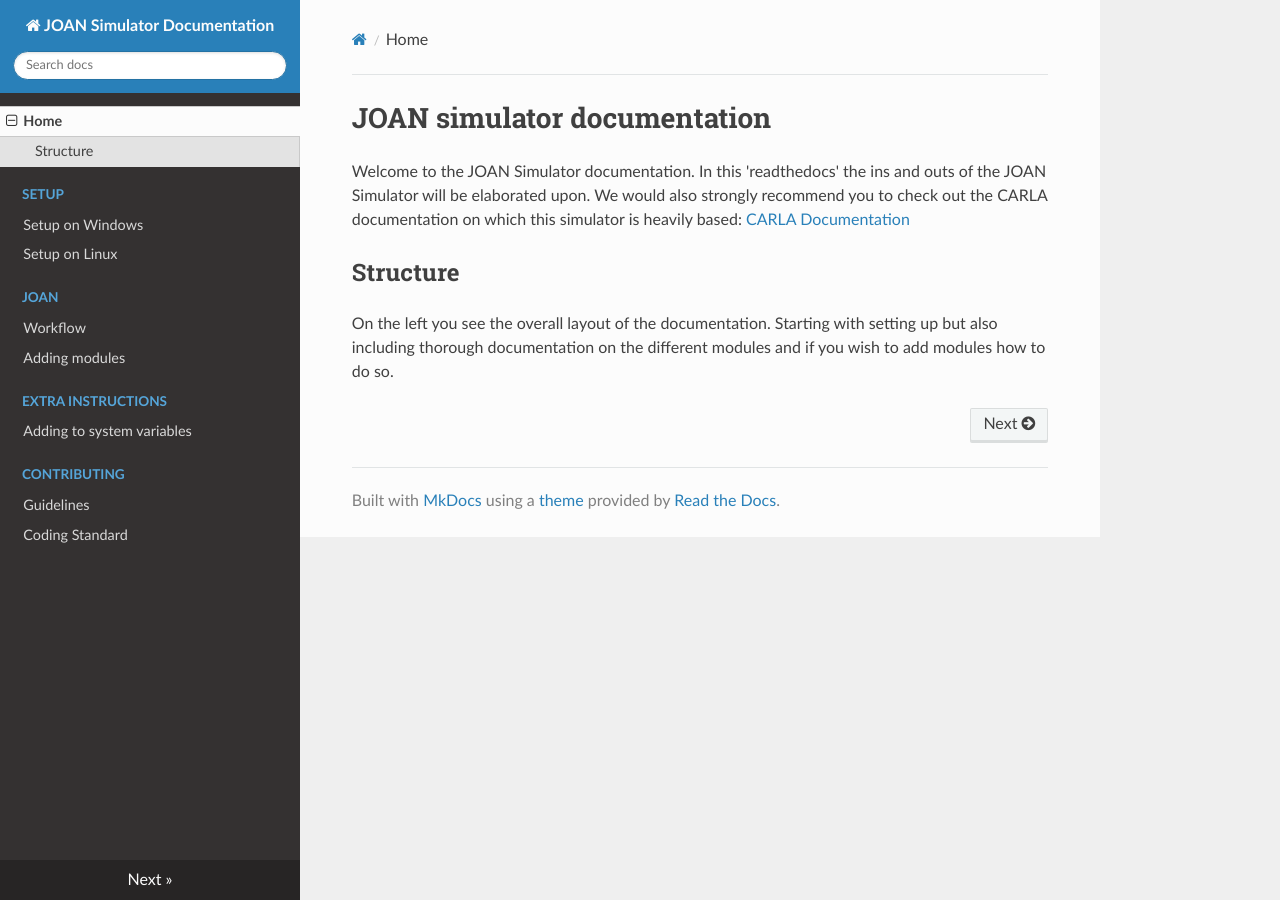
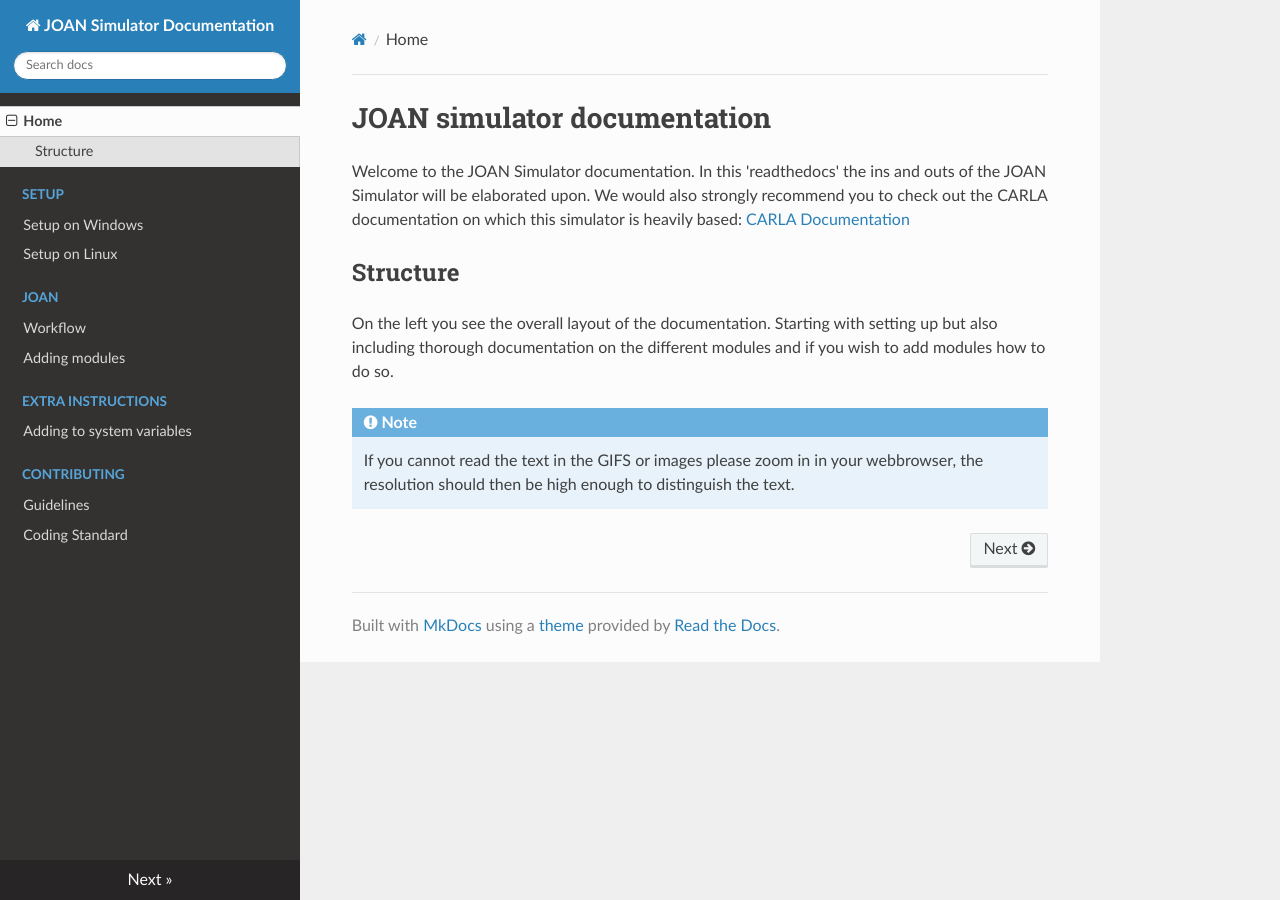
Before and after one commit to tud-hri/joan, an MkDocs documentation site: the page built from docs/index.md, in a window 1280 px wide. Built offline with MkDocs 1.6.1, drawn with Linux system fonts in a browser that asks for light colours; nearby versions of some CDN libraries.

Commit message:
added zooming comment

```diff
--- a/docs/index.md
+++ b/docs/index.md
@@ -5,3 +5,6 @@ Welcome to the JOAN Simulator documentation. In this 'readthedocs' the ins and o
 
 ## Structure
 On the left you see the overall layout of the documentation. Starting with setting up but also including thorough documentation on the different modules and if you wish to add modules how to do so.
+
+!!! Note
+    If you cannot read the text in the GIFS or images please zoom in in your webbrowser, the resolution should then be high enough to distinguish the text.
```
